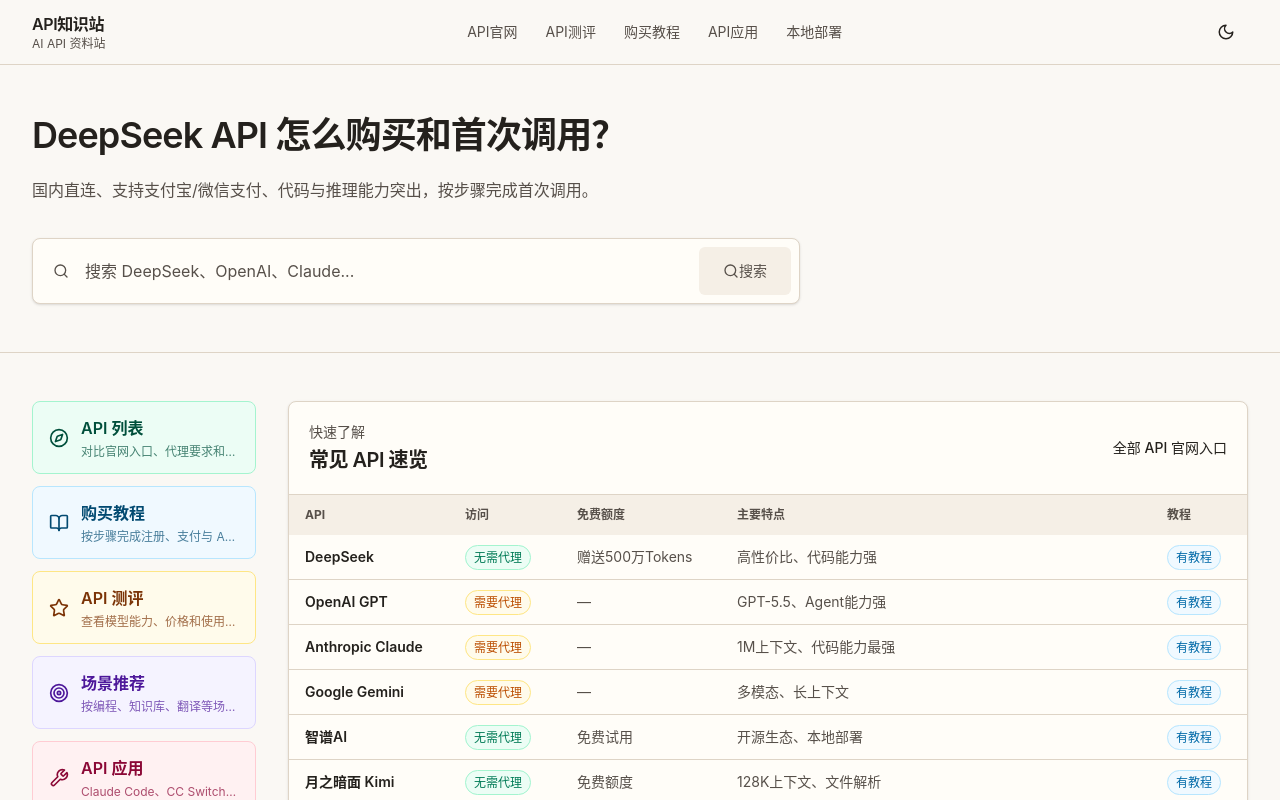
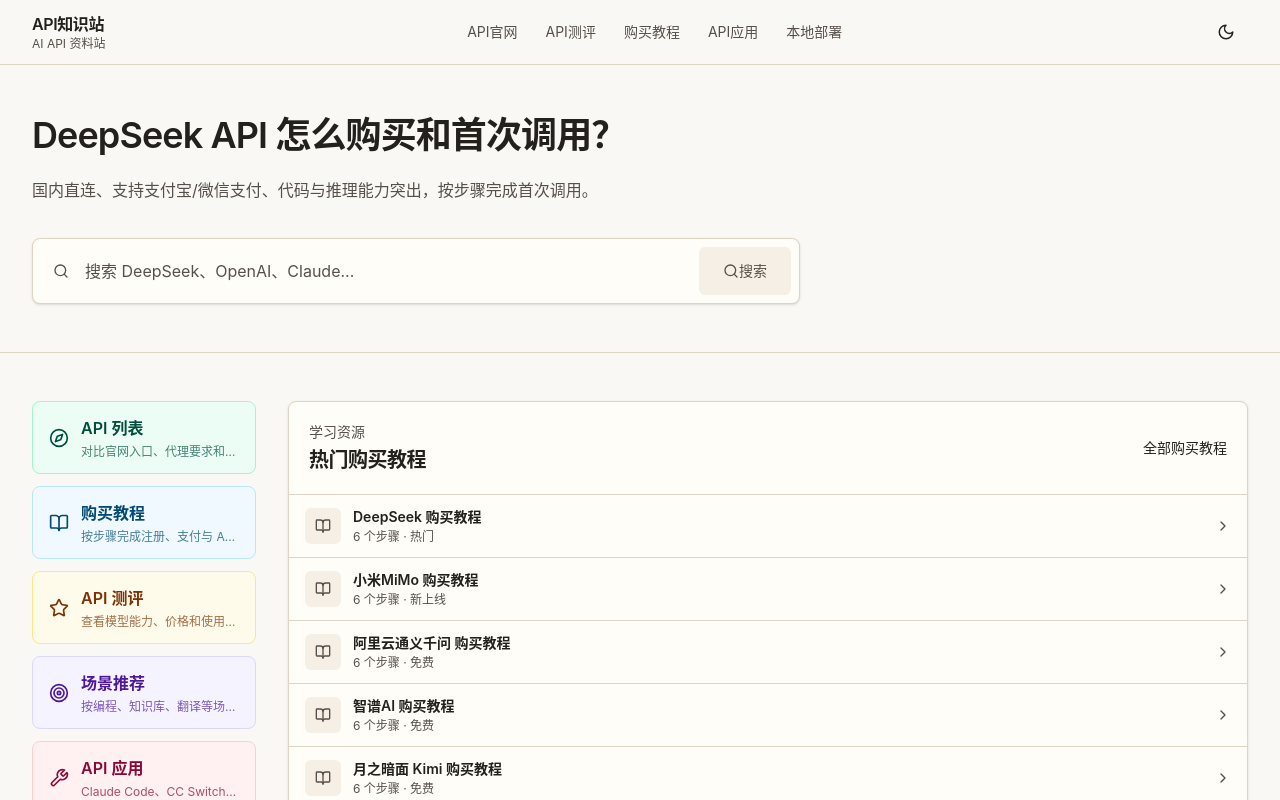
Before and after one commit to hhkb-ai/apiuspro, a Next.js app: page / in a window 1280 px wide. Shown: the top 800 px of the page. Built offline with nearby package versions, Linux system fonts and the light colour scheme.

Commit message:
fix: update homepage tutorial recommendations

```diff
--- a/src/app/home-client.tsx
+++ b/src/app/home-client.tsx
@@ -6,7 +6,7 @@
 import { Badge } from '@/components/ui/badge';
 import { ThemeToggle } from '@/components/theme-toggle';
 import { BeianLinks } from '@/components/layout/BeianLinks';
-import { apiList, appTutorials, type APIConfig } from '@/lib/api-config';
+import { apiList, appTutorials } from '@/lib/api-config';
 import { fuzzyScore, sortByFuzzyScore } from '@/lib/fuzzy-search';
 import {
   BookOpen,
@@ -14,7 +14,6 @@
   Compass,
   Code2,
   Database,
-  ExternalLink,
   GraduationCap,
   Languages,
   MessageCircle,
@@ -50,11 +49,6 @@
   { title: 'API 应用', desc: 'Claude Code、CC Switch 等工具接入', href: '/app', icon: Wrench, className: 'border-rose-200 dark:border-rose-700/80 bg-rose-50 dark:bg-rose-950/45 text-rose-900 dark:text-rose-100' },
   { title: '本地部署', desc: 'Ollama 一键部署开源模型', href: '/local-deploy', icon: Server, className: 'border-orange-200 dark:border-orange-700/80 bg-orange-50 dark:bg-orange-950/45 text-orange-900 dark:text-orange-100' },
 ];
-
-const quickViewApiIds = ['deepseek', 'openai', 'claude', 'gemini', 'zhipu', 'kimi'];
-const quickViewAPIs = quickViewApiIds
-  .map(id => apiList.find(api => api.id === id))
-  .filter((api): api is APIConfig => Boolean(api));
 
 const scenarioCards = [
   { title: '编程开发', desc: '代码生成、调试、仓库理解和自动化脚本。', href: '/use-case/coding', icon: Code2, className: 'border-rose-200 dark:border-rose-800 bg-rose-50 dark:bg-rose-950/30 text-rose-950', iconClassName: 'bg-rose-100 text-rose-700' },
@@ -302,27 +296,16 @@
 
         <section className="px-4 py-4">
           <div className="flex items-end justify-between gap-3">
-            <div><p className="text-xs font-medium text-muted-foreground">快速了解</p><h2 className="mt-1 text-lg font-semibold">常见 API 速览</h2></div>
-            <Link href="/cloud-api" className="shrink-0 text-sm font-medium text-foreground">全部 API</Link>
+            <div><p className="text-xs font-medium text-muted-foreground">学习资源</p><h2 className="mt-1 text-lg font-semibold">热门购买教程</h2></div>
+            <Link href="/tutorial" className="shrink-0 text-sm font-medium text-foreground">全部购买教程</Link>
           </div>
-          <div className="mt-3 grid gap-3">
-            {quickViewAPIs.map(api => (
-              <article key={api.id} className="rounded-lg border bg-card p-4">
-                <div className="mb-3 flex items-start justify-between gap-3">
-                  <div className="min-w-0">
-                    <h3 className="truncate font-semibold">{api.name}</h3>
-                    <p className="mt-1 text-xs text-muted-foreground">{accessText(api.proxy)}{api.free ? ` · ${api.free}` : ''}</p>
-                  </div>
-                  <Badge variant="outline" className={badgeClass(api.badge.type)}>{api.badge.text}</Badge>
-                </div>
-                <div className="mb-3 flex flex-wrap gap-1.5">
-                  {api.features.slice(0, 3).map(f => <span key={f} className="rounded-md bg-muted px-2 py-0.5 text-xs text-muted-foreground">{f}</span>)}
-                </div>
-                <div className="grid grid-cols-2 gap-2">
-                  <Link href={api.id === 'openai' ? `/tutorial/${api.id}` : `/api/${api.id}`} className="flex min-w-0 items-center justify-center rounded-md border px-3 py-2 text-sm font-medium active:bg-muted">{api.id === 'openai' ? '购买教程' : '查看详情'}</Link>
-                  <a href={api.url} target="_blank" rel="noopener noreferrer" className="flex min-w-0 items-center justify-center gap-1 rounded-md bg-foreground px-3 py-2 text-sm font-medium text-background">官网 <ExternalLink className="size-3.5" /></a>
-                </div>
-              </article>
+          <div className="mt-3 space-y-2">
+            {hotTutorials.map(api => (
+              <Link key={api.id} href={`/tutorial/${api.id}`} className="flex items-center gap-3 rounded-lg border bg-card p-3 active:bg-muted">
+                <span className="flex size-9 shrink-0 items-center justify-center rounded-md bg-muted text-muted-foreground"><BookOpen className="size-4" /></span>
+                <span className="min-w-0 flex-1"><span className="block truncate text-sm font-semibold">{api.name} 购买教程</span><span className="mt-0.5 block truncate text-xs text-muted-foreground">{api.tutorial?.steps.length} 个步骤 · {api.badge.text}</span></span>
+                <ChevronRight className="size-4 shrink-0 text-muted-foreground" />
+              </Link>
             ))}
           </div>
         </section>
@@ -458,7 +441,7 @@
           <div className="mx-auto max-w-7xl">
             <div className="grid gap-6 lg:grid-cols-[14rem_minmax(0,1fr)] lg:gap-8 lg:items-stretch">
               {/* Left Sidebar: Section Entries */}
-              <aside className="w-full">
+              <aside className="w-full h-full">
                 <nav className="grid grid-cols-2 gap-2 sm:grid-cols-3 lg:h-full lg:grid-cols-1 lg:grid-rows-6 lg:gap-3" aria-label="首页栏目入口">
                   {sectionEntries.map(item => {
                     const Icon = item.icon;
@@ -481,47 +464,23 @@
                   <div className="p-4 sm:p-5 border-b border-border">
                     <div className="flex items-center justify-between gap-4">
                       <div>
-                        <p className="text-sm font-medium text-muted-foreground">快速了解</p>
-                        <h2 className="mt-1 text-xl font-semibold tracking-tight">常见 API 速览</h2>
+                        <p className="text-sm font-medium text-muted-foreground">学习资源</p>
+                        <h2 className="mt-1 text-xl font-semibold tracking-tight">热门购买教程</h2>
                       </div>
-                      <Link href="/cloud-api" className="text-sm font-medium text-foreground hover:underline whitespace-nowrap">全部 API 官网入口</Link>
+                      <Link href="/tutorial" className="text-sm font-medium text-foreground hover:underline whitespace-nowrap">全部购买教程</Link>
                     </div>
                   </div>
-                  <div className="overflow-x-auto flex-1">
-                    <table className="w-full text-sm">
-                      <thead className="bg-muted text-left text-xs font-medium text-muted-foreground">
-                        <tr>
-                          <th className="w-36 sm:w-40 px-4 py-3">API</th>
-                          <th className="w-24 sm:w-28 px-4 py-3">访问</th>
-                          <th className="w-32 sm:w-40 px-4 py-3">免费额度</th>
-                          <th className="px-4 py-3 hidden sm:table-cell">主要特点</th>
-                          <th className="w-20 sm:w-24 px-4 py-3">教程</th>
-                        </tr>
-                      </thead>
-                      <tbody className="divide-y divide-border">
-                        {quickViewAPIs.map(api => (
-                          <tr key={api.id} role="link" tabIndex={0} aria-label={`查看 ${api.name} API 详情`} onClick={() => router.push(api.id === 'openai' ? `/tutorial/${api.id}` : `/api/${api.id}`)} onKeyDown={(e) => { if (e.currentTarget !== e.target || (e.key !== 'Enter' && e.key !== ' ')) return; e.preventDefault(); router.push(api.id === 'openai' ? `/tutorial/${api.id}` : `/api/${api.id}`); }} className="cursor-pointer transition-colors hover:bg-muted/40 focus-visible:bg-muted/40 focus-visible:outline-none focus-visible:ring-2 focus-visible:ring-ring/50">
-                            <td className="px-4 py-3">
-                              <Link href={api.id === 'openai' ? `/tutorial/${api.id}` : `/api/${api.id}`} onClick={(e) => e.stopPropagation()} className="font-semibold text-foreground hover:underline">{api.name}</Link>
-                            </td>
-                            <td className="px-4 py-3">
-                              <span className={`whitespace-nowrap rounded-full border px-2 py-1 text-xs font-medium ${api.proxy ? 'border-amber-200 dark:border-amber-800 bg-amber-50 dark:bg-amber-950/30 text-amber-700' : 'border-emerald-200 dark:border-emerald-800 bg-emerald-50 dark:bg-emerald-950/30 text-emerald-700'}`}>
-                                {accessText(api.proxy)}
-                              </span>
-                            </td>
-                            <td className="px-4 py-3 text-muted-foreground">{api.free || '—'}</td>
-                            <td className="px-4 py-3 text-muted-foreground hidden sm:table-cell">{api.features.slice(0, 2).join('、')}</td>
-                            <td className="px-4 py-3">
-                              {api.tutorial ? (
-                                <Link href={`/tutorial/${api.id}`} onClick={(e) => e.stopPropagation()} className="whitespace-nowrap rounded-full border border-sky-200 dark:border-sky-800 bg-sky-50 dark:bg-sky-950/30 px-2 py-1 text-xs font-medium text-sky-700 hover:border-sky-300">有教程</Link>
-                              ) : (
-                                <span className="text-xs text-muted-foreground">—</span>
-                              )}
-                            </td>
-                          </tr>
-                        ))}
-                      </tbody>
-                    </table>
+                  <div className="flex-1 divide-y divide-border">
+                    {hotTutorials.map(api => (
+                      <Link key={api.id} href={`/tutorial/${api.id}`} className="flex items-center gap-3 px-4 py-3 transition-colors hover:bg-muted/40">
+                        <span className="flex size-9 shrink-0 items-center justify-center rounded-md bg-muted text-muted-foreground"><BookOpen className="size-4" /></span>
+                        <span className="min-w-0 flex-1">
+                          <span className="block truncate text-sm font-semibold">{api.name} 购买教程</span>
+                          <span className="mt-0.5 block truncate text-xs text-muted-foreground">{api.tutorial?.steps.length || 0} 个步骤 · {api.badge.text}</span>
+                        </span>
+                        <ChevronRight className="size-4 shrink-0 text-muted-foreground" />
+                      </Link>
+                    ))}
                   </div>
                 </section>
               </div>
```
Also changed, not shown: 1 other file (tests, documents, lock files or other folders).
